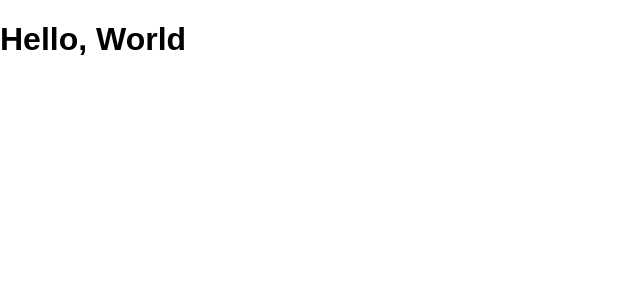
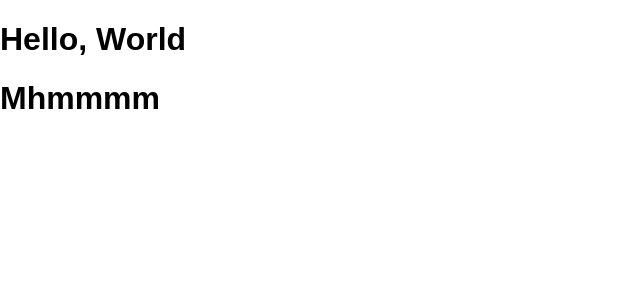
Before and after one commit to bportheine/becausearesumeisnotenough, a React (Create React App) app in the folder becausearesumeisnotenough/: page / in a window 1280 px wide. Shown: the top 300 px of the page, without its empty margins (0-640 px from the left). Built offline with nearby package versions, Linux system fonts and the light colour scheme.

Commit message:
Tests and add unneccary title component so I can update

```diff
--- a/becausearesumeisnotenough/src/App.js
+++ b/becausearesumeisnotenough/src/App.js
@@ -8,6 +8,7 @@ class App extends Component {
     return (
       <div>
         <Title content="Hello, World"/>
+        <Title content="Mhmmmm"/>
       </div>
     );
   }
```
